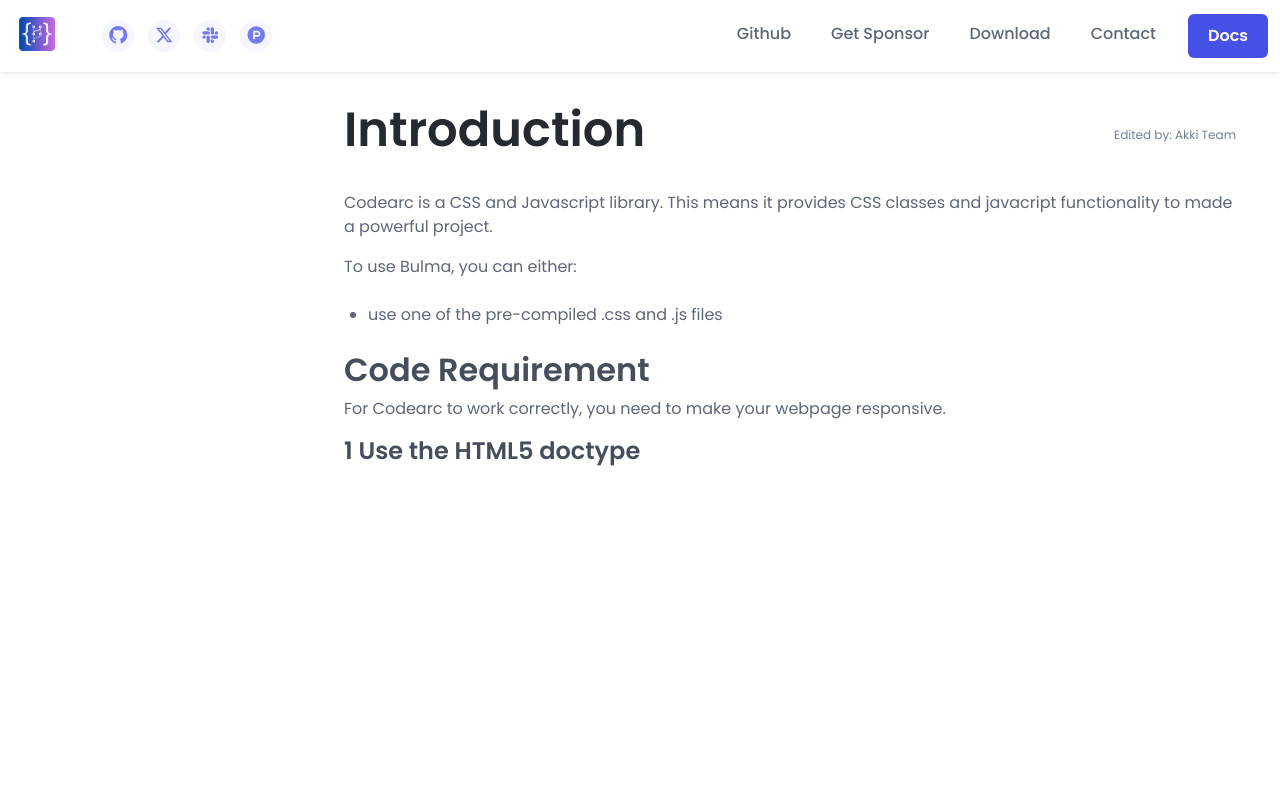
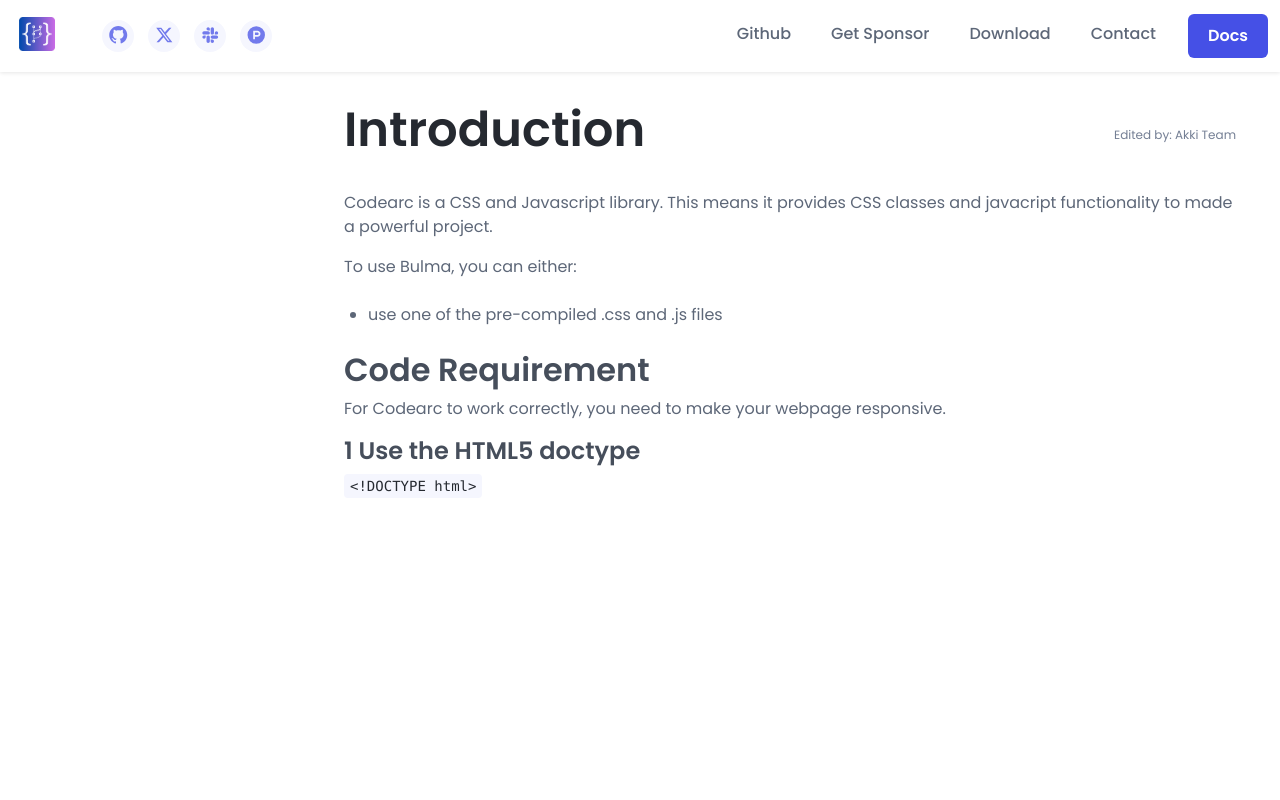
Before and after one commit to codearclab/codearc, a website: page _site/docs-pages/intro.html in a window 1280 px wide. Shown: the top 800 px of the page. Drawn offline with Linux system fonts and the light colour scheme.

Commit message:
Update intro.html

```diff
--- a/_site/docs-pages/intro.html
+++ b/_site/docs-pages/intro.html
@@ -94,6 +94,7 @@
               <h2 class="mt-1">Code Requirement</h2>
               <p>For Codearc to work correctly, you need to make your webpage responsive.</p>
               <h3 class="mt-2">1 Use the HTML5 doctype</h3>
+              <code class="mt-2 ml-3">&lt;!DOCTYPE html&gt;</code>
             </p>
 					</section>
         </header>
```
